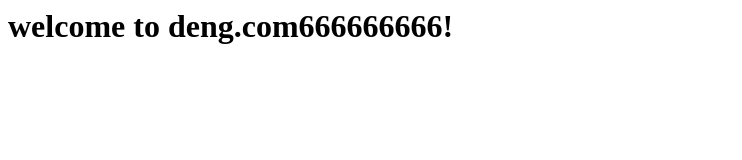
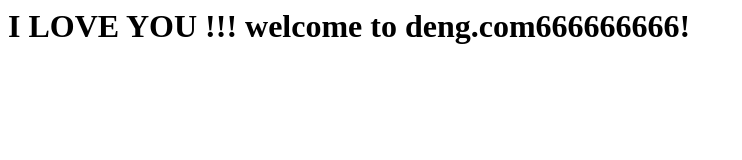
Before and after one commit to kin08200/www, a plain HTML site: page index.html in a window 1280 px wide. Shown: the whole page, without its empty margins (0-742 px from the left). Drawn offline with Linux system fonts and the light colour scheme.

Commit message:
I LOVE YOU

```diff
--- a/index.html
+++ b/index.html
@@ -1,3 +1,3 @@
 <h1>
-	welcome to deng.com666666666!
+	I LOVE YOU !!! welcome to deng.com666666666!
 <h1>
```
